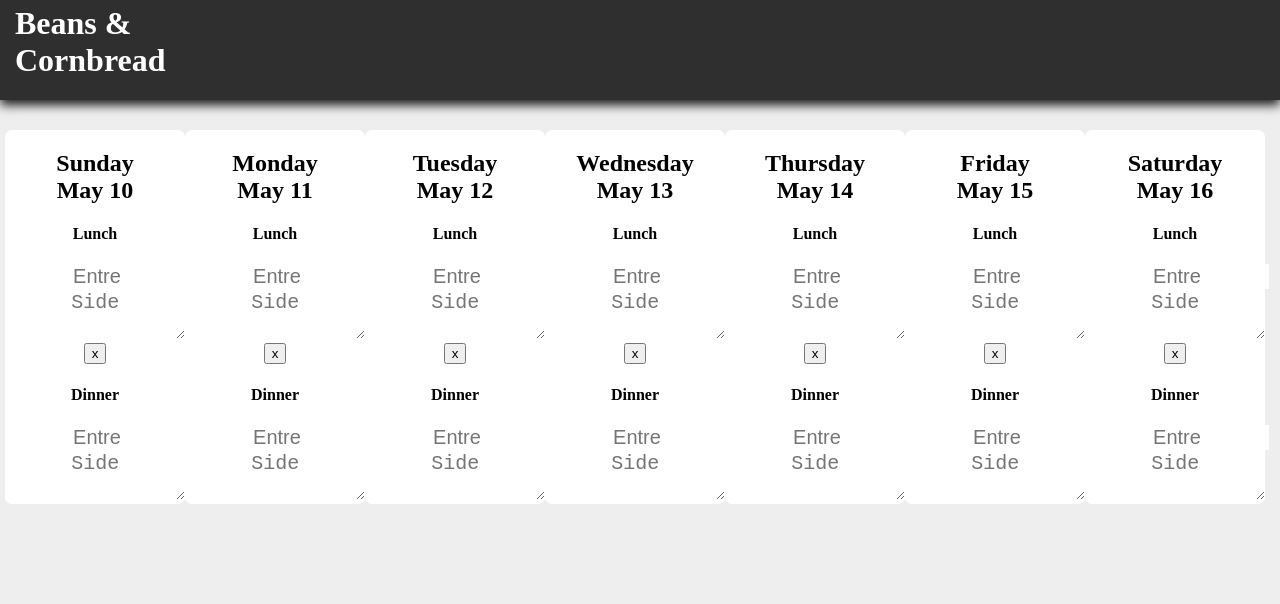
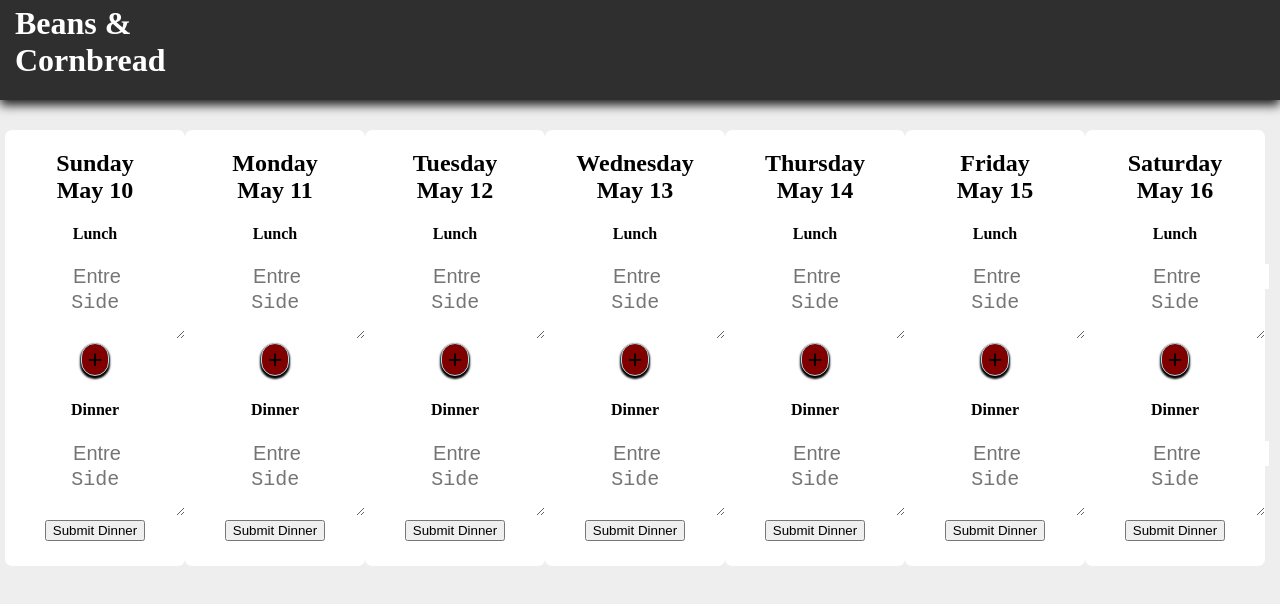
Before and after one commit to CodeSmitty/React-menu-planning, a React (Create React App) app: page / in a window 1280 px wide. Shown: the top 604 px of the page. Built offline with nearby package versions, Linux system fonts and the light colour scheme.

Commit message:
connecting the dots

```diff
--- a/public/styles.css
+++ b/public/styles.css
@@ -47,46 +47,3 @@ body {
   padding:0;
 
 }
-
-input {
-  width: 100%;
-  border: none;
-
-}
-
-input[placeholder] {
-  text-align: center;
-  font-size: 20px;
-}
-
-textarea {
-  width: 98%;
-  border: none;
-}
-
-textarea[placeholder] {
-  text-align: center;
-  font-size: 20px;
-}
-
-input:focus {
-  outline: none;
-}
-
-.sun {
-  position: relative;
-  display: inline-block;
-  float: left;
-  width: 180px;
-  margin: 30px auto 30px auto;
-  background: #fff;
-
-  border-radius: 7px;
-  text-align: center;
-}
-
-.days{
-  padding:0;
-  background-color: green;
-  color:red;
-}
--- a/src/components/Month/Day/Day.js
+++ b/src/components/Month/Day/Day.js
@@ -1,9 +1,10 @@
 import React from "react";
 import Lunch from "./Lunch";
 import Dinner from "./Dinner";
+import classes from './Day.module.css'
 
 const Day = props => (
-  <div className="sun">
+  <div className={classes.Sun}>
     <h2>
       {props.dayName} <br />
       {props.dayMonth} {props.dayDate}
@@ -12,9 +13,14 @@ const Day = props => (
       dayName={props.dayName}
       entres={props.entres}
       onAdd={props.onSubmit}
+      sides={props.sides}
     />
-
-    <Dinner />
+    <Dinner
+      dayName={props.dayName}
+      dinnerEntres={props.dinnerEntres}
+      dinnerSides={props.dinnerSides}
+      onAdd={props.onSubmit}
+    />
   </div>
 );
 
--- /dev/null
+++ b/src/components/Month/Day/Day.module.css
@@ -0,0 +1,64 @@
+.Back{
+  display: none;
+}
+
+.SubmittedEntre{
+  font-size: 25px;
+}
+
+.SubmittedSide{
+  font-size: 20px;
+  font-weight: 20em;
+}
+
+.Sun {
+  position: relative;
+  display: inline-block;
+  float: left;
+  width: 180px;
+  margin: 30px auto 30px auto;
+  background: #fff;
+
+  border-radius: 7px;
+  text-align: center;
+}
+
+input {
+  width: 100%;
+  border: none;
+
+}
+
+input[placeholder] {
+  text-align: center;
+  font-size: 20px;
+}
+
+textarea {
+  width: 98%;
+  border: none;
+}
+
+textarea[placeholder] {
+  text-align: center;
+  font-size: 20px;
+}
+
+input:focus {
+  outline: none;
+}
+
+.SubButton{
+  font-size: 25px;
+  background-color: maroon;
+  border-radius: 20px;
+  border: solid .5px lightblue;
+  box-shadow: 0px 2px 2px 1px  black;
+
+
+}
+
+.SubButton:hover{
+  background-color: pink;
+  border:solid 1px pink;
+}
--- a/src/components/Month/Day/Dinner.js
+++ b/src/components/Month/Day/Dinner.js
@@ -1,11 +1,60 @@
-import React from "react";
+import React, {useState} from "react";
+import classes from './Day.module.css';
+const Dinner = (props) => {
+  const [dinner, setDinner] = useState({
+    day:props.dayName,
+    dinner_entre:"",
+    dinner_side:""
+  })
 
-const Dinner = (props) => {
+  const [hideForm, setHideForm] = useState({hidden: false})
+
+  const handleChange = (e) => {
+    const { name, value } = e.target;
+    setDinner((preLunchState) => {
+      return {
+        ...preLunchState,
+        [name]: value,
+      };
+    });
+  };
+
+  const submitDinner = (e) => {
+    e.preventDefault();
+    props.onAdd(dinner);
+    hideForm.hidden = true;
+    setDinner({
+      day: props.dayName,
+      dinner_entre: "",
+      dinner_side: "",
+    });
+  };
+
   return (
     <div>
       <h4>Dinner</h4>
-      <input placeholder="Entre" type="text" />
-      <textarea placeholder="Side" type="text" />
+    <div className={hideForm.hidden
+        ? classes.Back
+        : null}>
+      <form onSubmit={submitDinner}>
+      <input
+        onChange={handleChange}
+        name="dinner_entre"
+        value={dinner.dinner_entre}
+        placeholder="Entre" type="text" />
+      <textarea
+        onChange={handleChange}
+        name="dinner_side"
+        value={dinner.dinner_side}
+        placeholder="Side" type="text" />
+        <button type="submit" onClick={submitDinner}>
+          Submit Dinner
+        </button>
+      </form>
+    </div>
+      <p className={classes.SubmittedEntre}>{props.dinnerEntres}</p>
+      <p className={classes.SubmittedSide}>{props.dinnerSides}</p>
+
     </div>
   );
 };
--- a/src/components/Month/Day/Lunch.js
+++ b/src/components/Month/Day/Lunch.js
@@ -1,18 +1,17 @@
-import React, { useState } from "react";
+import React, {useState} from "react";
+import classes from './Day.module.css'
 
 const Lunch = (props) => {
-  const [lunch, setLunch] = useState({
-    day: props.dayName,
-    entre: "",
-    side: "",
-  });
+  const [lunch, setLunch] = useState({day: props.dayName, entre: "", side: ""});
+
+  const [hideForm, setHideForm] = useState({hidden: false})
 
   const handleChange = (e) => {
-    const { name, value } = e.target;
+    const {name, value} = e.target;
     setLunch((preLunchState) => {
       return {
         ...preLunchState,
-        [name]: value,
+        [name]: value
       };
     });
   };
@@ -20,38 +19,37 @@ const Lunch = (props) => {
   const submitLunch = (e) => {
     e.preventDefault();
     props.onAdd(lunch);
-    setLunch({
-      day: props.dayName,
-      entre: "",
-      side: "",
-    });
+    hideForm.hidden = true;
+    setLunch({day: props.dayName, entre: "", side: ""});
   };
 
-  return (
-    <div>
-      <h4>Lunch</h4>
+  return (<div>
+    <h4 >Lunch</h4>
+    <div className={hideForm.hidden
+        ? classes.Back
+        : null}>
       <form onSubmit={submitLunch}>
         <input
           placeholder="Entre"
-          name="entre"
-          onChange={handleChange}
+          name="entre" onChange={handleChange}
           value={lunch.entre}
-          type="text"
-        ></input>
+          type="text"></input>
         <textarea
           name="side"
           onChange={handleChange}
           value={lunch.side}
-          placeholder="Side"
-          type="text"
-        />
-        <button type="submit" onClick={submitLunch}>
-          x
+          placeholder="Side" type="text"/>
+        <button
+          className={classes.SubButton}
+          type="submit"
+          onClick={submitLunch}>
+          +
         </button>
       </form>
-      <div>{props.entres}</div>
     </div>
-  );
+    <p className={classes.SubmittedEntre}>{props.entres}</p>
+    <p className={classes.SubmittedSide}>{props.sides}</p>
+  </div>);
 };
 
 export default Lunch;
--- a/src/components/Month/Week/Week.js
+++ b/src/components/Month/Week/Week.js
@@ -11,9 +11,10 @@ const Week = props => {
     addMeal(prevMeals => {
       return [...prevMeals, newMeal];
     });
+    console.log(meals)
   }
 
-  console.log(meals);
+
   return (
     <div>
       <div className="container">
@@ -24,6 +25,8 @@ const Week = props => {
             return meal.day === dayName;
           })
 
+
+
           return (
             <Day
               key={"day" + i}
@@ -33,7 +36,17 @@ const Week = props => {
               entres={dayMeals.map((meal, index) => {
                 return meal.entre;
               })}
+              sides={dayMeals.map((meal, index) =>{
+                return meal.side
+              })}
+              dinnerEntres={dayMeals.map((meal, index)=>{
+                return meal.dinner_entre
+              })}
+              dinnerSides={dayMeals.map((meal,index)=>{
+                return meal.dinner_side
+              })}
               onSubmit={submitMeal}
+
             />
           );
         })}
```
